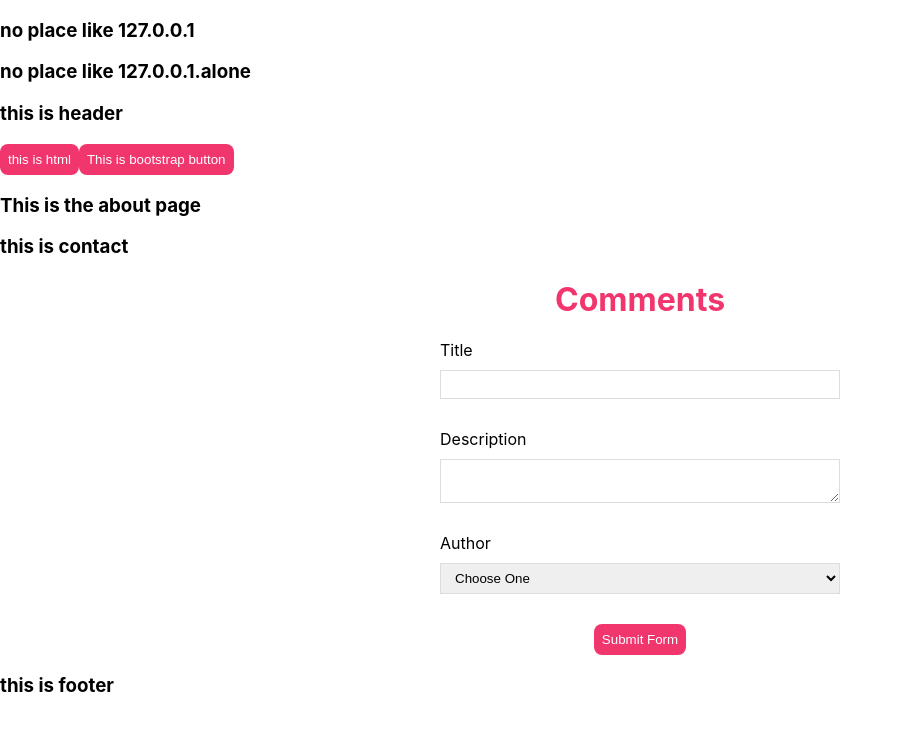
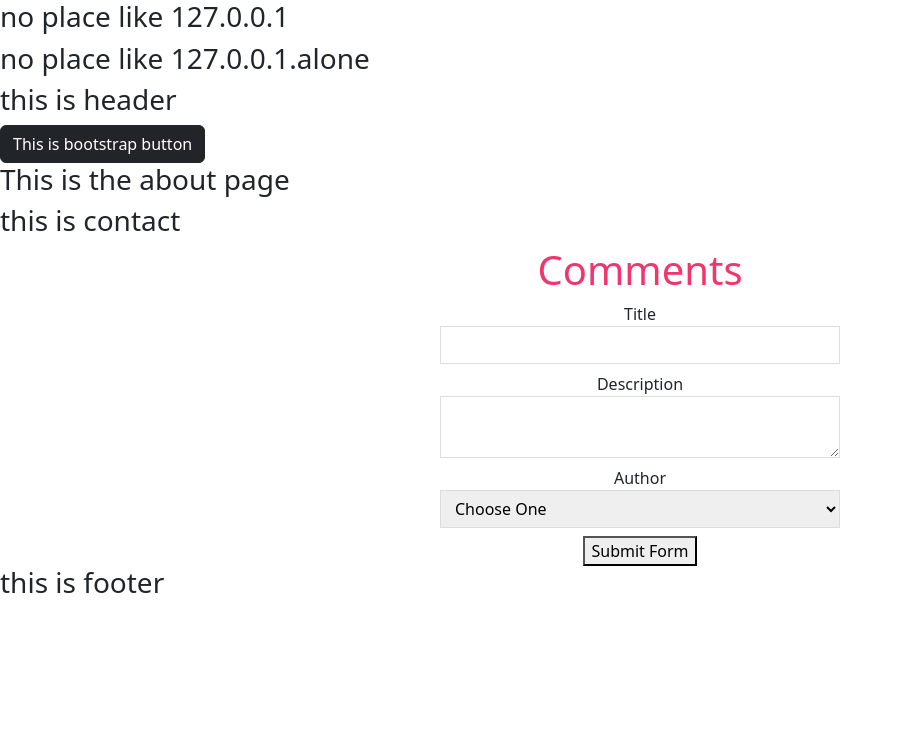
Before and after one commit to carlapico/forms, a React (Create React App) app: page / in a window 1280 px wide. Shown: the top 730 px of the page, without its empty margins (0-903 px from the left). Built offline with nearby package versions, Linux system fonts and the light colour scheme.

Commit message:
deleted button and changes the variant for the bootstrap button

```diff
--- a/src/App.css
+++ b/src/App.css
@@ -22,14 +22,14 @@ form {
   display: block;
 }
 
-button {
+/* button {
   background: #f1356d;
   color: #fff;
   border: 0;
   padding: 8px;
   border-radius: 8px;
   cursor: pointer;
-}
+} */
 
 button:active {
   background: steelblue;
--- a/src/App.js
+++ b/src/App.js
@@ -4,6 +4,8 @@ import About from './pages/About';
 import Contact from './pages/Contact';
 import Footer from './components/Footer';
 import './App.css';
+import 'bootstrap/dist/css/bootstrap.min.css';
+
 
 const App = () => {
   return (
--- a/src/components/Header.jsx
+++ b/src/components/Header.jsx
@@ -3,8 +3,7 @@ import Button from 'react-bootstrap/Button'
 const Header = () => (
         <>
             <h3>this is header</h3>
-            <button>this is html</button>
-            <Button>This is bootstrap button </Button>
+            <Button variant='dark'>This is bootstrap button </Button>
         </>
 )
 
```
